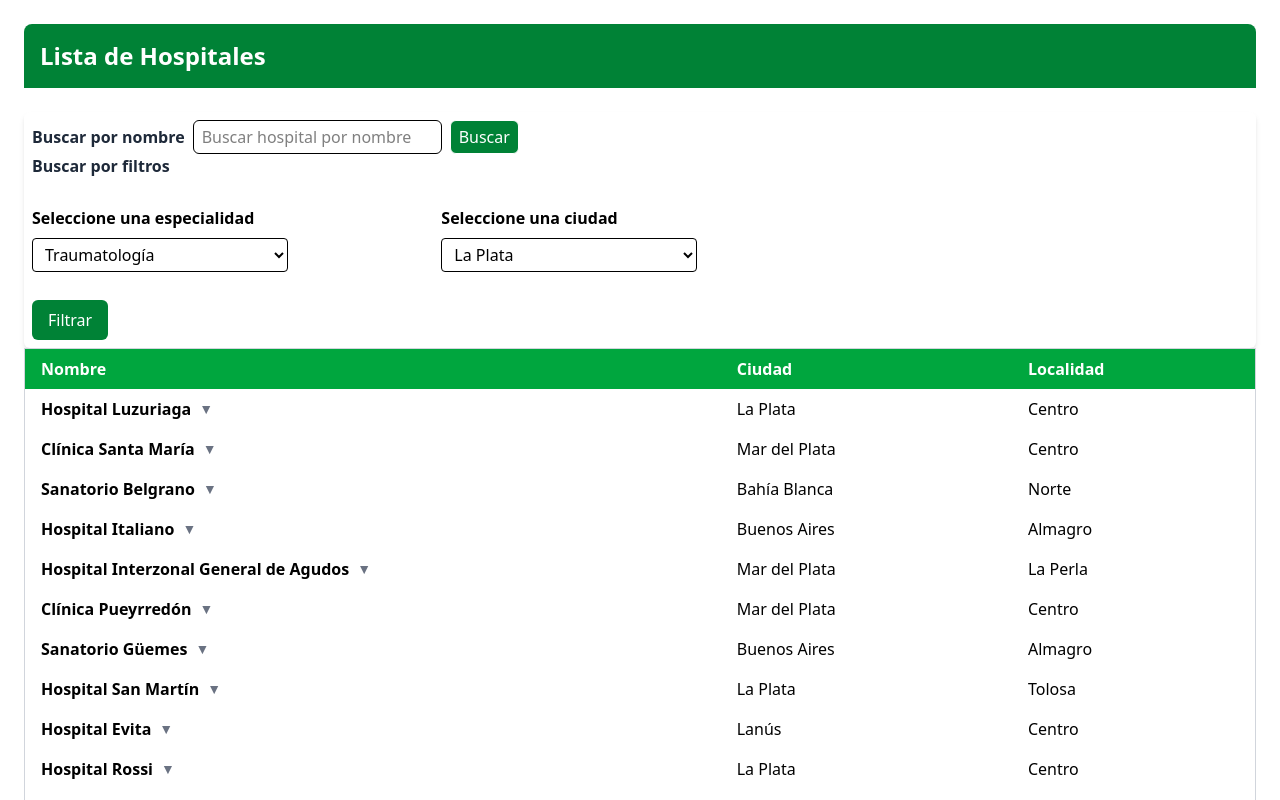
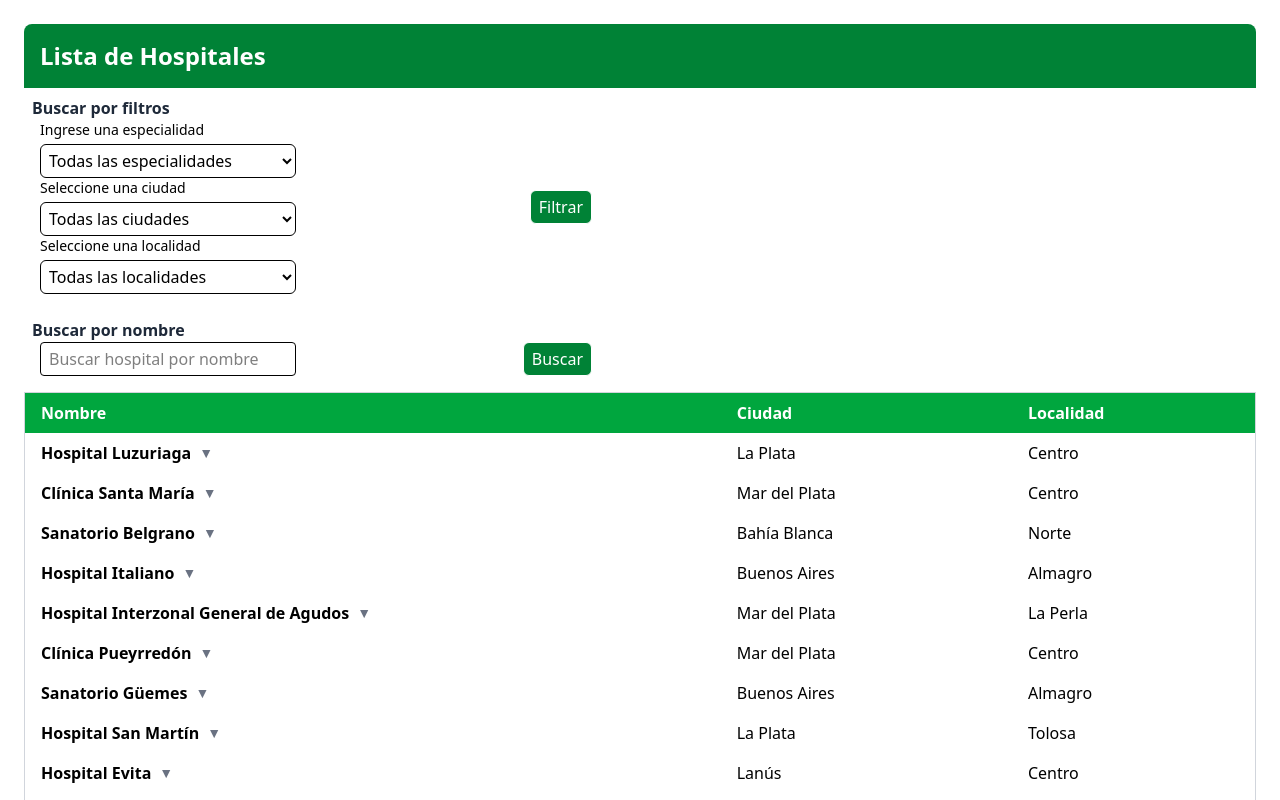
Before and after one commit to Guzman5825/frontEnd-directorioDeHospitalesGBA, a React (Vite) app: page /hospitales in a window 1280 px wide. Shown: the top 800 px of the page. Built offline with nearby package versions, Linux system fonts and the light colour scheme.

Commit message:
cambio y nuevos componentes el buscador y filtrador de hospítales

```diff
--- /dev/null
+++ b/src/componentes/Buscador.jsx
@@ -0,0 +1,34 @@
+import React, { useState } from "react";
+
+function Buscador({ onBuscar }) {
+    const [valor, setValor] = useState("");
+
+    const handleClick = () => {
+        console.log("Valor escrito:", valor);
+        if (onBuscar) {
+            onBuscar(valor); // manda el valor al componente padre
+        }
+    };
+
+    return (
+        <div className="pl-2 flex items-center justify-between">
+
+            <input
+                type="text"
+                placeholder="Buscar hospital por nombre"
+                value={valor}
+                onChange={(e) => setValor(e.target.value)}
+                className="border px-2 py-1 rounded w-64"
+            />
+
+            <button
+                onClick={handleClick}
+                className="border bg-green-700 hover:bg-green-900 text-white rounded-md px-2 py-1"
+            >
+                Buscar
+            </button>
+        </div>
+    );
+}
+
+export default Buscador;
--- a/src/componentes/ListaDesplegable.jsx
+++ /dev/null
@@ -1,14 +0,0 @@
-export default function ListaDesplegable({ titulo, items, mostrar }) {
-  return (
-    <div className="my-4 w-64">
-      <h3 className="font-bold mb-2">{titulo}</h3>
-      <select className="border px-2 py-1 rounded w-full">
-        {items.map((item) => (
-          <option key={item.id} value={item[mostrar]}>
-            {item[mostrar]}
-          </option>
-        ))}
-      </select>
-    </div>
-  );
-}
--- /dev/null
+++ b/src/componentes/Selector.jsx
@@ -0,0 +1,20 @@
+import React from "react";
+
+export default function Selector({ value, onChange, options, label }) {
+  return (
+    <div className="flex flex-col gap-1">
+      <label className="text-sm font-medium">{label}</label>
+      <select
+        value={value}
+        onChange={(e) => onChange(e.target.value)}
+        className="border rounded-md p-1 w-64"
+      >
+        {options.map((opt, idx) => (
+          <option key={idx} value={opt.value}>
+            {opt.label}
+          </option>
+        ))}
+      </select>
+    </div>
+  );
+}
--- /dev/null
+++ b/src/componentes/Selectores.jsx
@@ -0,0 +1,89 @@
+import React, { useState } from "react";
+import ciudades from "../datosPrueba/ciudades.json";
+import especialidades from "../datosPrueba/especialidades.json";
+import Selector from "./Selector";
+
+export default function Selectores({ onFiltrar }) {
+    const [ciudadSeleccionada, setCiudadSeleccionada] = useState("todas");
+    const [localidadSeleccionada, setLocalidadSeleccionada] = useState("todas");
+    const [especialidadSeleccionada, setEspecialidadSeleccionada] = useState("todas");
+
+    const opcionesEspecialidades = [
+        { value: "todas", label: "Todas las especialidades" },
+        ...especialidades.map((e) => ({ value: String(e.nombre), label: e.nombre })),
+    ];
+
+    const opcionesCiudades = [
+        { value: "todas", label: "Todas las ciudades" },
+        ...ciudades.map((c) => ({ value: String(c.id), label: c.nombre })),
+    ];
+
+    const localidades =
+        ciudadSeleccionada === "todas"
+            ? ciudades.flatMap((c) => c.localidades)
+            : ciudades.find((c) => c.id === parseInt(ciudadSeleccionada))
+                ?.localidades || [];
+
+    const opcionesLocalidades = [
+        { value: "todas", label: "Todas las localidades" },
+        ...localidades.map((loc) => ({ value: loc, label: loc })),
+    ];
+
+    const handleFiltrar = () => {
+        if (onFiltrar) {
+            const ciudadObj =
+                ciudadSeleccionada === "todas"
+                    ? null
+                    : ciudades.find((c) => c.id === parseInt(ciudadSeleccionada));
+
+            onFiltrar({
+                especialidad:
+                    especialidadSeleccionada === "todas"
+                        ? "Todas las especialidades"
+                        : especialidadSeleccionada,
+                ciudad:
+                    ciudadSeleccionada === "todas"
+                        ? "Todas las ciudades"
+                        : ciudadObj?.nombre,
+                localidad:
+                    localidadSeleccionada === "todas"
+                        ? "Todas las localidades"
+                        : localidadSeleccionada,
+            });
+        }
+    };
+
+    return (
+        <div className="pl-2 flex items-center justify-between">
+            <div>
+                <Selector
+                    label="Ingrese una especialidad"
+                    value={especialidadSeleccionada}
+                    onChange={setEspecialidadSeleccionada}
+                    options={opcionesEspecialidades}
+                />
+                <Selector
+                    label="Seleccione una ciudad"
+                    value={ciudadSeleccionada}
+                    onChange={(val) => {
+                        setCiudadSeleccionada(val);
+                        setLocalidadSeleccionada("todas");
+                    }}
+                    options={opcionesCiudades}
+                />
+                <Selector
+                    label="Seleccione una localidad"
+                    value={localidadSeleccionada}
+                    onChange={setLocalidadSeleccionada}
+                    options={opcionesLocalidades}
+                />
+            </div>
+            <button
+                onClick={handleFiltrar}
+                className="border bg-green-700 hover:bg-green-900 text-white rounded-md px-2 py-1"
+            >
+                Filtrar
+            </button>
+        </div>
+    );
+}
--- a/src/datosPrueba/ciudades.json
+++ b/src/datosPrueba/ciudades.json
@@ -1,22 +1,191 @@
 [
-  { "id": 1, "nombre": "La Plata" },
-  { "id": 2, "nombre": "Mar del Plata" },
-  { "id": 3, "nombre": "Bahía Blanca" },
-  { "id": 4, "nombre": "Tandil" },
-  { "id": 5, "nombre": "San Nicolás de los Arroyos" },
-  { "id": 6, "nombre": "Pergamino" },
-  { "id": 7, "nombre": "Olavarría" },
-  { "id": 8, "nombre": "Quilmes" },
-  { "id": 9, "nombre": "Avellaneda" },
-  { "id": 10, "nombre": "Luján" },
-  { "id": 11, "nombre": "Necochea" },
-  { "id": 12, "nombre": "San Fernando" },
-  { "id": 13, "nombre": "Morón" },
-  { "id": 14, "nombre": "Merlo" },
-  { "id": 15, "nombre": "General Pacheco" },
-  { "id": 16, "nombre": "Cañuelas" },
-  { "id": 17, "nombre": "Zarate" },
-  { "id": 18, "nombre": "Chivilcoy" },
-  { "id": 19, "nombre": "Pilar" },
-  { "id": 20, "nombre": "Escobar" }
+  {
+    "id": 1,
+    "nombre": "La Matanza",
+    "localidades": [
+      "San Justo",
+      "Ramos Mejía",
+      "Lomas del Mirador",
+      "La Tablada",
+      "Villa Madero",
+      "Villa Celina",
+      "Tapiales",
+      "Aldo Bonzi",
+      "Ciudad Evita",
+      "González Catán",
+      "Gregorio de Laferrere",
+      "Isidro Casanova",
+      "20 de Junio",
+      "Villa Luzuriaga",
+      "Virrey del Pino"
+    ]
+  },
+  {
+    "id": 2,
+    "nombre": "Merlo",
+    "localidades": [
+      "Merlo",
+      "San Antonio de Padua",
+      "Parque San Martín",
+      "Libertad",
+      "Mariano Acosta",
+      "Pontevedra",
+      "Agustín Ferrari",
+      "Loma Florida",
+      "Loma Grande",
+      "Los Paraísos",
+      "Merlo Gómez"
+    ]
+  },
+  {
+    "id": 3,
+    "nombre": "Morón",
+    "localidades": [
+      "Morón",
+      "Castelar",
+      "El Palomar",
+      "Haedo",
+      "Villa Sarmiento"
+    ]
+  },
+  {
+    "id": 4,
+    "nombre": "Tandil",
+    "localidades": [
+      "Azucena",
+      "Cerro Leones",
+      "Gardey",
+      "Hinojo",
+      "La Movediza",
+      "Las Tunitas",
+      "Parque Lasa",
+      "Ranchos",
+      "Tandil",
+      "Vela"
+    ]
+  },
+  {
+    "id": 5,
+    "nombre": "San Nicolás de los Arroyos",
+    "localidades": [
+      "Campos Salles",
+      "Conesa",
+      "Erézcano",
+      "General Rojo",
+      "La Emilia",
+      "Villa Campi",
+      "Villa Canto",
+      "Villa Esperanza",
+      "Villa Hermosa",
+      "Villa Riccio"
+    ]
+  },
+  {
+    "id": 6,
+    "nombre": "Pergamino",
+    "localidades": [
+      "Acevedo",
+      "Arroyo del Medio",
+      "Campo Buena Vista",
+      "Campo Roth",
+      "Campo Urquiza",
+      "Fontezuela",
+      "Guerrico",
+      "Juan A. de la Peña",
+      "La Vanguardia",
+      "La Violeta",
+      "Manuel Ocampo",
+      "Mariano Benítez",
+      "Mariano H. Alfonzo",
+      "Ortiz Basualdo",
+      "Pinzón",
+      "Rancagua"
+    ]
+  },
+  {
+    "id": 7,
+    "nombre": "Olavarría",
+    "localidades": [
+      "Alvaro Barros",
+      "Blanca Grande",
+      "Calera Avellaneda",
+      "Colonia Hinojo",
+      "Colonia Nievas",
+      "Colonia San Miguel",
+      "Durañona",
+      "Espigas",
+      "Hinojo",
+      "Loma Negra",
+      "Muñoz",
+      "Pourtalé",
+      "Recalde",
+      "Rocha",
+      "Santa Luisa",
+      "Sierra Chica",
+      "Sierras Bayas",
+      "Villa Mi Serranía"
+    ]
+  },
+  {
+    "id": 8,
+    "nombre": "Quilmes",
+    "localidades": [
+      "Bernal",
+      "Bernal Oeste",
+      "Don Bosco",
+      "Ezpeleta",
+      "Quilmes",
+      "Quilmes Oeste",
+      "San Francisco Solano",
+      "Villa La Florida"
+    ]
+  },
+  {
+    "id": 9,
+    "nombre": "Avellaneda",
+    "localidades": [
+      "Avellaneda",
+      "Dock Sud",
+      "Dominico",
+      "Gerli",
+      "Piñeiro",
+      "Crucesita",
+      "Sarandí",
+      "Wilde"
+    ]
+  },
+  {
+    "id": 10,
+    "nombre": "Luján",
+    "localidades": [
+      "Carlos Keen",
+      "Cortínez",
+      "Jáuregui",
+      "Luján",
+      "Olivera",
+      "Open Door",
+      "Parque Lasa",
+      "Villa Flandria",
+      "Villa Lía",
+      "Villa Ruiz"
+    ]
+  },
+  {
+    "id": 11,
+    "nombre": "Necochea",
+    "localidades": [
+      "Claraz",
+      "Balneario Costa Bonita",
+      "Energía",
+      "Juan Nepomuceno Fernández",
+      "La Dulce",
+      "Las Grutas",
+      "Lumb",
+      "Quequén",
+      "Ramón Santamarina",
+      "San José",
+      "Santa María del Mar",
+      "Villa Díaz Vélez"
+    ]
+  }
 ]
--- a/src/pages/Hospitales.jsx
+++ b/src/pages/Hospitales.jsx
@@ -1,46 +1,41 @@
 import hospitales from '../datosPrueba/hospitales.json';
 import HospitalRow from '../componentes/HospitalRow';
-import ciudades from '../datosPrueba/ciudades.json';
-import ListaDesplegable from '../componentes/ListaDesplegable';
-import especialidades from '../datosPrueba/especialidades.json';
+import Selectores from '../componentes/Selectores';
+import Buscador from '../componentes/Buscador';
 
 export default function HospitalTable() {
+  const handleFiltrar = ({ especialidad, ciudad, localidad }) => {
+    // Aquí ya recibes los datos del hijo
+    console.log("Datos recibidos:", especialidad, ciudad, localidad);
+    alert(`Voy a filtrar con:\nespecialidad: ${especialidad} \nCiudad: ${ciudad}\nLocalidad: ${localidad}`);
+  };
+
+  const handleBuscar = (texto) => {
+    alert(`Buscaste: ${texto}`); // aquí puedes usar el valor
+  };
+
   return (
+    <div className="p-6">
+      <div className="max-w-xl bg-gray-100">
 
-    <div className="p-6">
-      <nav className="bg-green-700 text-white p-4 rounded-t-lg mb-6">
+      </div>
+
+      <nav className="bg-green-700 text-white p-4 rounded-t-lg">
         <h1 className="text-2xl font-bold">Lista de Hospitales</h1>
       </nav>
       {/* Contenedor buscador */}
-      <div className="bg-white rounded-md shadow-md items-center w-full gap-2 p-2">
-        <div className="flex items-center gap-2">
-          <h3 className="font-semibold text-gray-800">Buscar por nombre</h3>
-          <div className="flex gap-2">
-            <input
-              type="text"
-              placeholder="Buscar hospital por nombre"
-              className="border rounded-md px-2 py-1"
-            />
-            <button className="border bg-green-700 hover:bg-green-900 text-white rounded-md px-2 py-1">
-              Buscar
-            </button>
-          </div>
 
+      <div className='max-w-xl'>
+        <div className="bg-white items-center  p-2 mb-2">
+          <h2 className="font-bold font-arial text-gray-800">Buscar por filtros</h2>
+          <Selectores onFiltrar={handleFiltrar} />
         </div>
-        <div className="space-y-3">
-          <h3 className="font-semibold text-gray-800">Buscar por filtros</h3>
-          <div className="grid grid-cols-1 md:grid-cols-3 gap-3">
-            {/*<ListaDesplegable titulo="Seleccione un hospital" items={hospitales} mostrar="nombre" />*/}
-            <ListaDesplegable titulo="Seleccione una especialidad" items={especialidades} mostrar="nombre" />
-            <ListaDesplegable titulo="Seleccione una ciudad" items={ciudades} mostrar="nombre" />
+        <div className="bg-white items-center  p-2 mb-2">
+          <h2 className="font-bold font-arial text-gray-800">Buscar por nombre</h2>
+          <Buscador onBuscar={handleBuscar} />
+        </div>
+      </div>
 
-          </div>
-          <button className="bg-green-700 hover:bg-green-900 text-white rounded-md px-4 py-2">
-            Filtrar
-          </button>
-        </div>
-
-      </div>
 
       <table className="w-full border border-gray-300 overflow-hidden">
         <thead className="bg-green-600 text-white">
```
